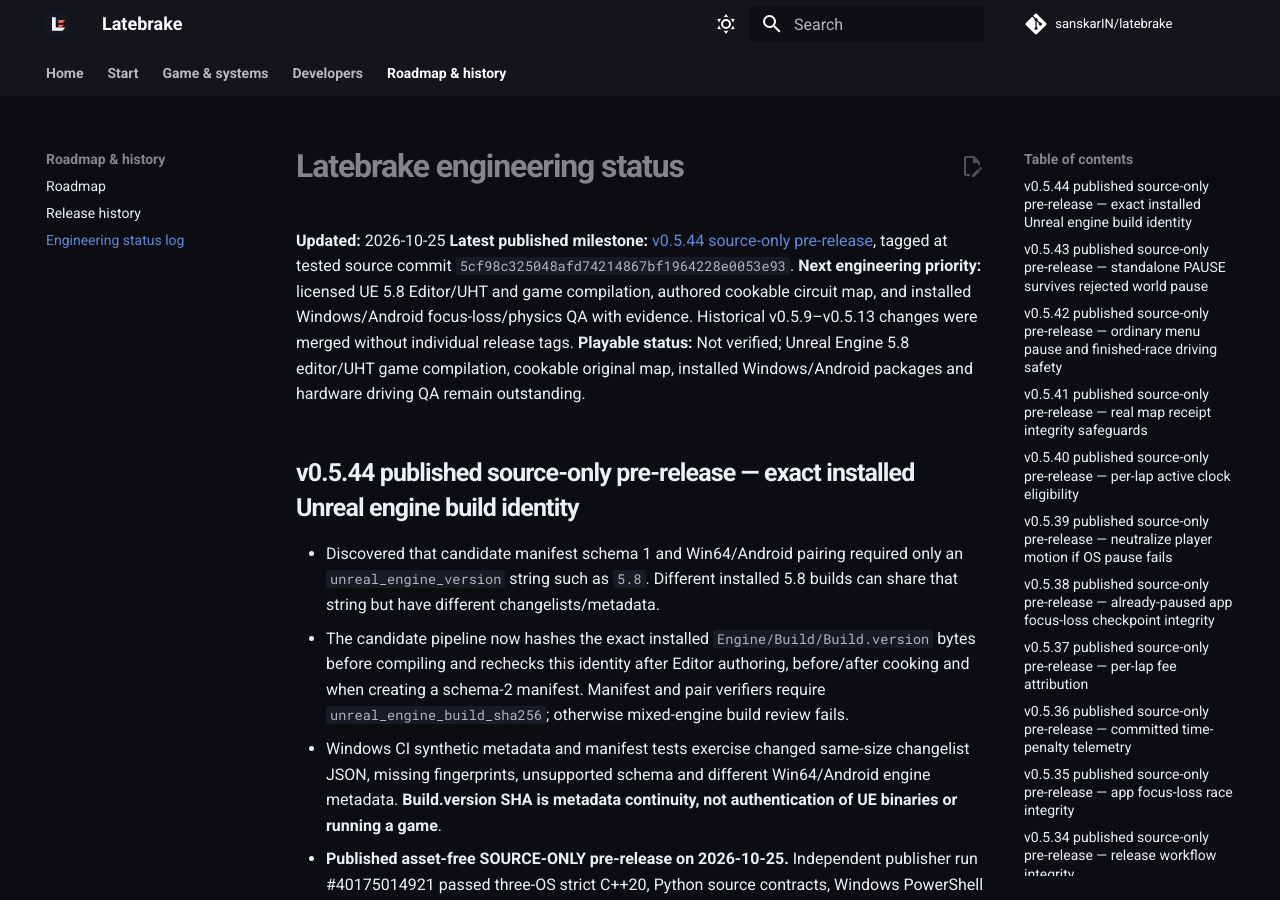
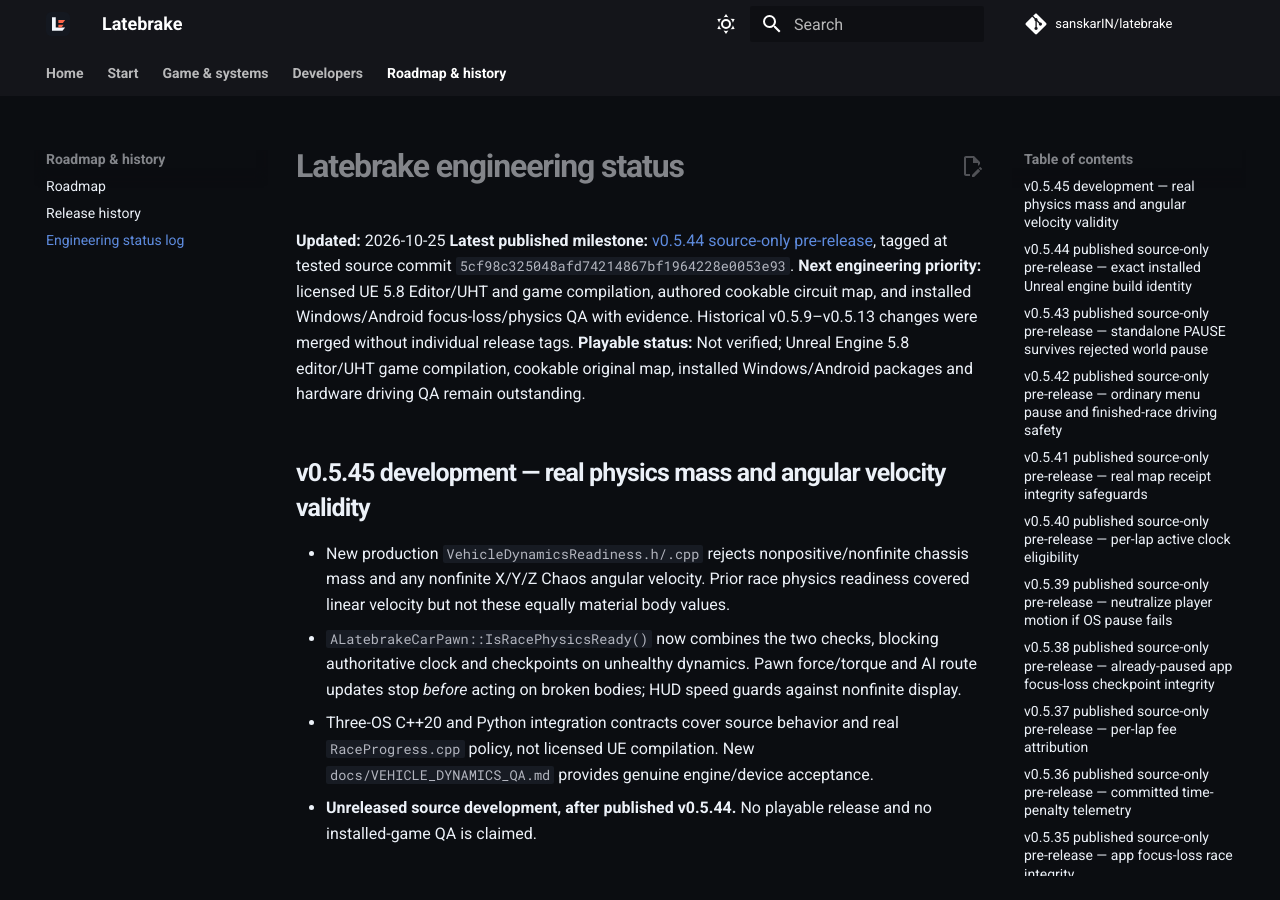
Before and after one commit to sanskarIN/latebrake, an MkDocs documentation site: the page built from docs/STATUS.md, in a window 1280 px wide and 900 px high. Built offline with MkDocs 1.6.1 and Material for MkDocs 9.7.7, drawn with Linux system fonts in a browser that asks for light colours; comment, search, counter and statistics services are not loaded.

Commit message:
docs(status): add v0.5.45 dynamics robustness and unverified UE QA boundary

```diff
--- a/docs/STATUS.md
+++ b/docs/STATUS.md
@@ -4,6 +4,13 @@
 **Latest published milestone:** [v0.5.44 source-only pre-release](https://github.com/sanskarIN/latebrake/releases/tag/v0.5.44), tagged at tested source commit `5cf98c325048afd74214867bf1964228e0053e93`.
 **Next engineering priority:** licensed UE 5.8 Editor/UHT and game compilation, authored cookable circuit map, and installed Windows/Android focus-loss/physics QA with evidence. Historical v0.5.9–v0.5.13 changes were merged without individual release tags.
 **Playable status:** Not verified; Unreal Engine 5.8 editor/UHT game compilation, cookable original map, installed Windows/Android packages and hardware driving QA remain outstanding.
+
+## v0.5.45 development — real physics mass and angular velocity validity
+
+- New production `VehicleDynamicsReadiness.h/.cpp` rejects nonpositive/nonfinite chassis mass and any nonfinite X/Y/Z Chaos angular velocity. Prior race physics readiness covered linear velocity but not these equally material body values.
+- `ALatebrakeCarPawn::IsRacePhysicsReady()` now combines the two checks, blocking authoritative clock and checkpoints on unhealthy dynamics. Pawn force/torque and AI route updates stop *before* acting on broken bodies; HUD speed guards against nonfinite display.
+- Three-OS C++20 and Python integration contracts cover source behavior and real `RaceProgress.cpp` policy, not licensed UE compilation. New `docs/VEHICLE_DYNAMICS_QA.md` provides genuine engine/device acceptance.
+- **Unreleased source development, after published v0.5.44.** No playable release and no installed-game QA is claimed.
 
 ## v0.5.44 published source-only pre-release — exact installed Unreal engine build identity
 
```
